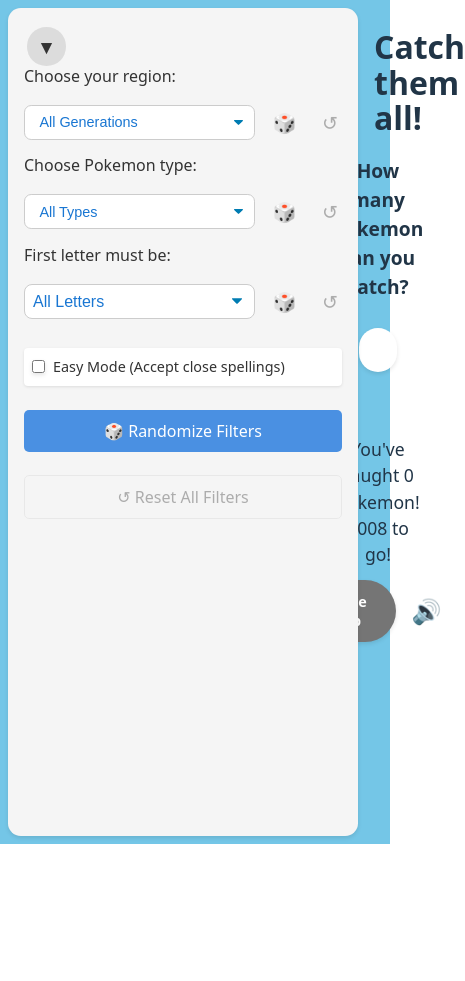
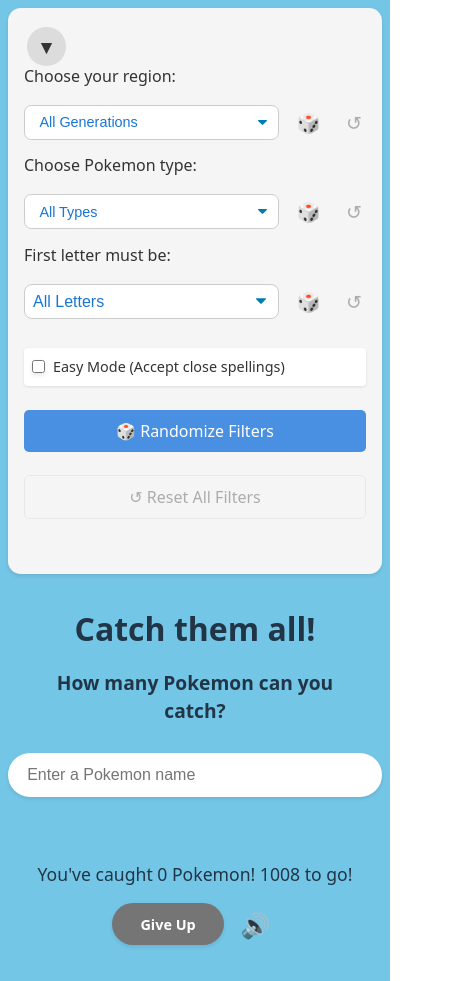
Before and after one commit to sarahkitten/Pokemon-Catch, a React (Vite) app: page / in a window 390 px wide. Shown: the whole page, 465 px wide, since content can reach past the window. Before the commit the page ends 844 px from the top, so only its background shows below. Built offline with nearby package versions, Linux system fonts and the light colour scheme.

Commit message:
fix: Fix small screen styles

```diff
--- a/src/App.css
+++ b/src/App.css
@@ -4,12 +4,6 @@
   margin: 0;
   padding: 0;
   background-color: #74c6e7;
-}
-
-:root {
-  /* This is a fallback value that matches UI_CONSTANTS.SMALL_SCREEN_BREAKPOINT.
-     The actual value is set dynamically from constants.ts when the app loads */
-  --small-screen-breakpoint: 700px;
 }
 
 .app {
@@ -107,7 +101,8 @@
   margin: 0;
 }
 
-@media (max-width: var(--small-screen-breakpoint)) {
+/* Keep this the same as UI_CONSTANTS.SMALL_SCREEN_BREAKPOINT */
+@media (max-width: 700px) {
   .app {
     flex-direction: column;
   }
--- a/src/App.tsx
+++ b/src/App.tsx
@@ -18,8 +18,6 @@
   const [isSmallScreen, setIsSmallScreen] = useState(window.innerWidth <= UI_CONSTANTS.SMALL_SCREEN_BREAKPOINT);
 
   useEffect(() => {
-    document.documentElement.style.setProperty('--small-screen-breakpoint', `${UI_CONSTANTS.SMALL_SCREEN_BREAKPOINT}px`);
-
     const handleResize = () => {
       setIsSmallScreen(window.innerWidth <= UI_CONSTANTS.SMALL_SCREEN_BREAKPOINT);
     };
```
